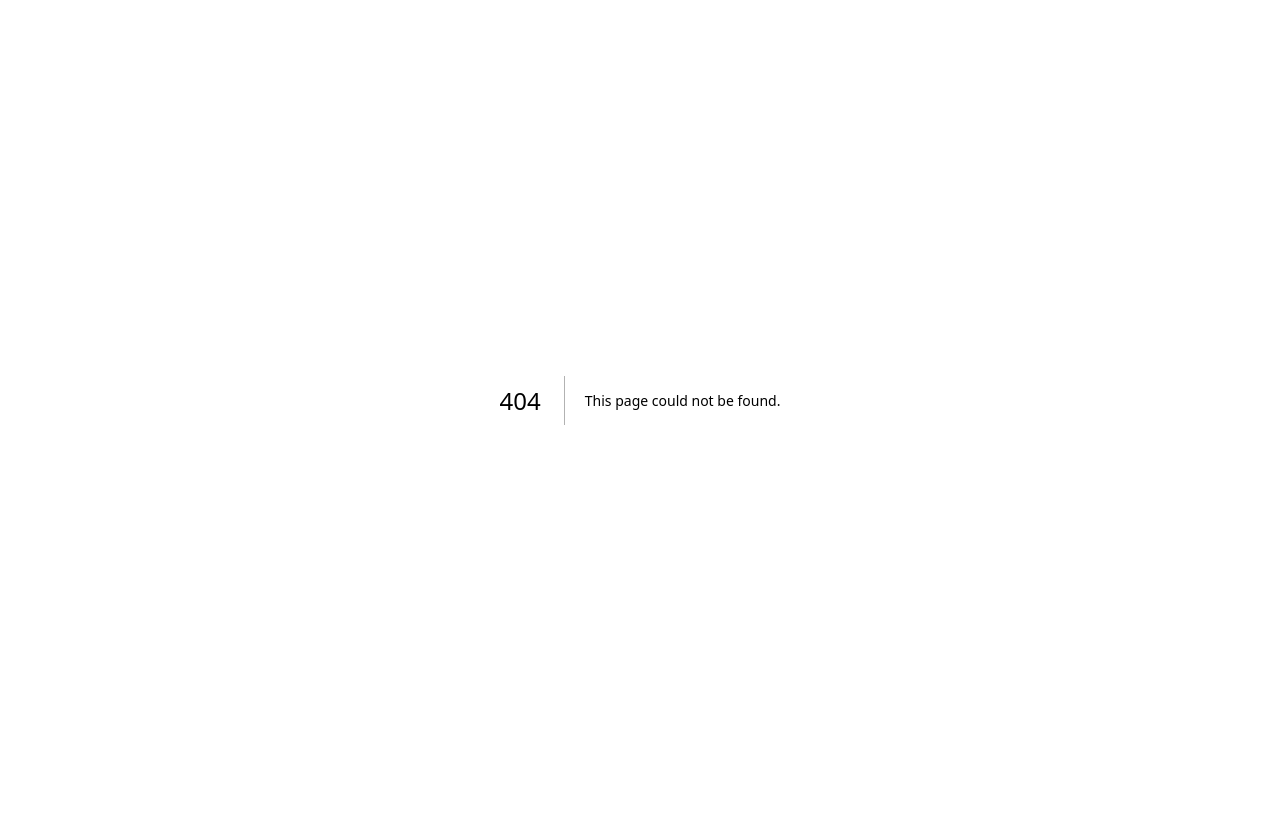
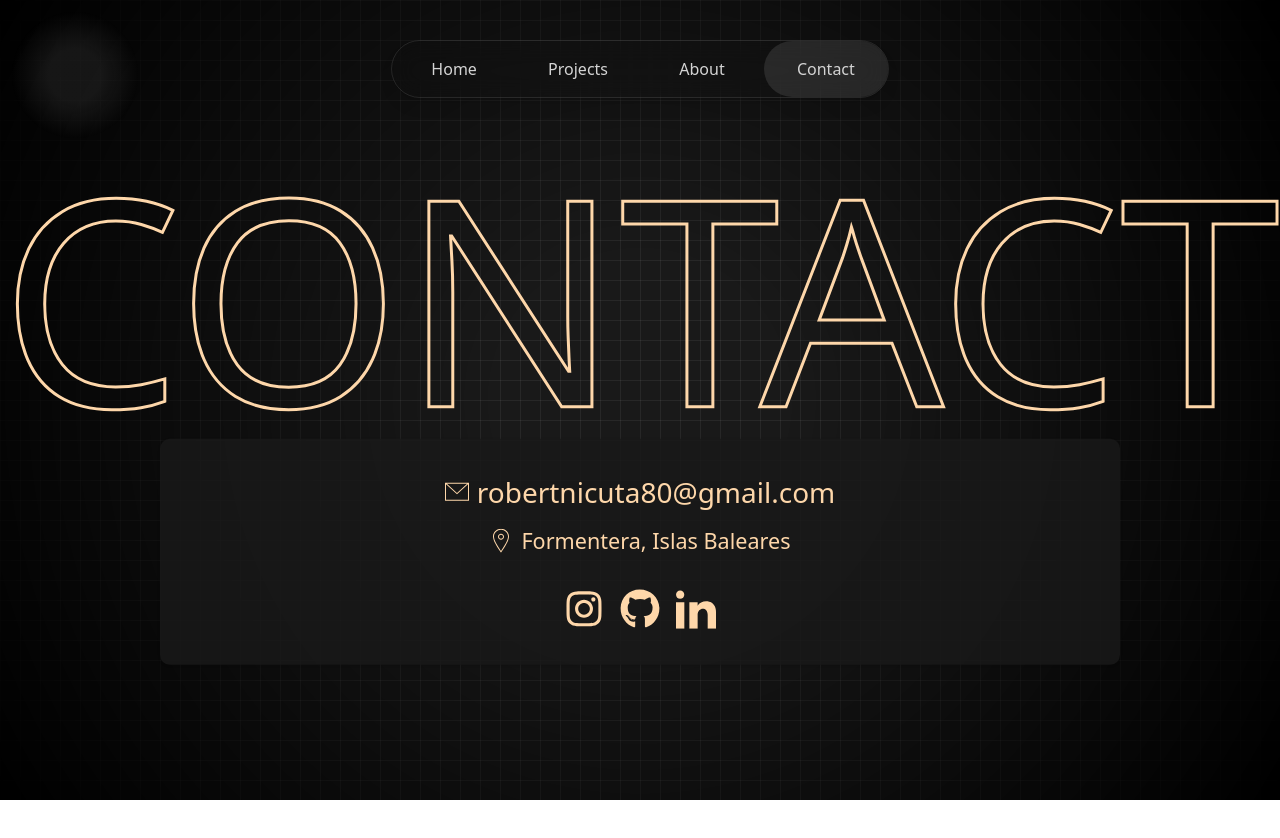
Before and after one commit to robertnic9/mi-portafolio, a Next.js app: page /contact in a window 1280 px wide. Before the commit this address had no page. Shown: the top 838 px of the page. Before the commit the page ends 800 px from the top, so only its background shows below. Built offline with nearby package versions, Linux system fonts and the light colour scheme.

Commit message:
Creación de dos nuevas paginas

```diff
--- /dev/null
+++ b/src/app/aboutme/page.js
@@ -0,0 +1,19 @@
+import GridBackground from "@/components/GridBackground";
+import Header from "@/components/Header";
+import Footer from "@/components/Footer";
+import AboutSection from "@/components/About";
+
+export default function ProjectPage() {
+  return (
+    <main>
+      <GridBackground />
+      <Header />
+      <div className="pt-24">
+        <AboutSection />
+      </div>
+      <div className="pt-[26rem]">
+        <Footer />
+      </div>
+    </main>
+  );
+}
--- /dev/null
+++ b/src/app/contact/page.js
@@ -0,0 +1,19 @@
+import GridBackground from "@/components/GridBackground";
+import Header from "@/components/Header";
+import Footer from "@/components/Footer";
+import Contact from "@/components/Contact";
+
+export default function ProjectPage() {
+  return (
+    <main>
+      <GridBackground />
+      <Header />
+      <div className="translate-y-[-50%]">
+        <Contact />
+      </div>
+      <div className="translate-y-[-75%]">
+        <Footer />
+      </div>
+    </main>
+  );
+}
--- a/src/components/Header.jsx
+++ b/src/components/Header.jsx
@@ -7,8 +7,8 @@ import Link from "next/link";
 const navItems = [
   { name: "Home", href: "/" },
   { name: "Projects", href: "/projects" },
-  { name: "About", href: "/#about" },
-  { name: "Contact", href: "/#contact" },
+  { name: "About", href: "/aboutme" },
+  { name: "Contact", href: "/contact" },
 ];
 
 export default function Header() {
```
